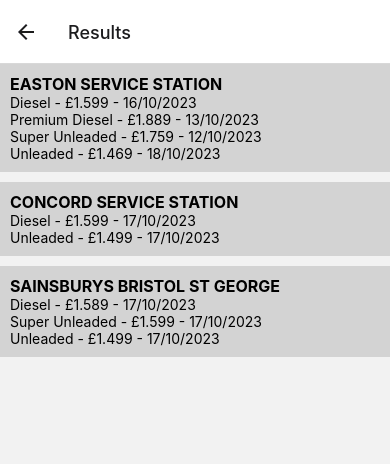
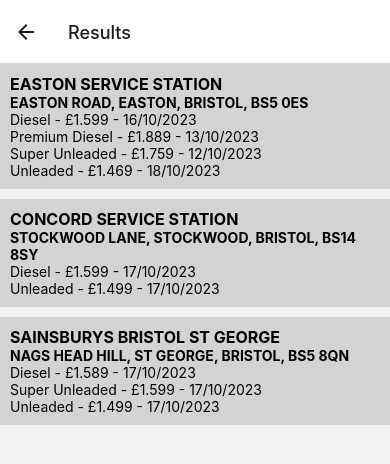
Before and after one commit to Dash1704/Fuel-Find, a React Native app: screen /Results in a window 390 px wide. Shown: the top 464 px of the page. Built offline with nearby package versions, Linux system fonts and the light colour scheme.

Commit message:
results page has address

```diff
--- a/components/HomePage.tsx
+++ b/components/HomePage.tsx
@@ -21,7 +21,6 @@
         value={postCode}
         onChangeText={(text) => setPostCode(text)}
       />
-
         <FindButton
           title="Find Fuel Prices"
           onPress={() => {
--- a/components/Result.tsx
+++ b/components/Result.tsx
@@ -13,9 +13,14 @@
     return flipDayAndMonth.join("/")
   }
 
+  const stationAddress = (street: string, suburb: string, town: string, postCode: string) => {
+    return `${street}, ${suburb}, ${town}, ${postCode}`
+  }
+
   return (
     <View style={styles.stationContainer}>
       <Text style={styles.stationName}>{station.Name}</Text>
+      <Text style={styles.stationAddress}>{stationAddress(station.Street, station.Suburb, station.Town, station.Postcode)}</Text>
       {station.FuelPriceList.map((fuel) => (
         <Text key={fuel.FuelType} style={styles.fuelInfo}>
           {fuel.FuelType} - £{fuel.LatestRecordedPrice.InGbp} - {formatBritishDate(fuel.LatestRecordedPrice.TimeRecorded)}
@@ -35,6 +40,10 @@
     fontSize: 16,
     fontWeight: 'bold',
   },
+  stationAddress: {
+    fontSize: 14,
+    fontWeight: 'bold',
+  },
   fuelInfo: {
     fontSize: 14,
   },
```
